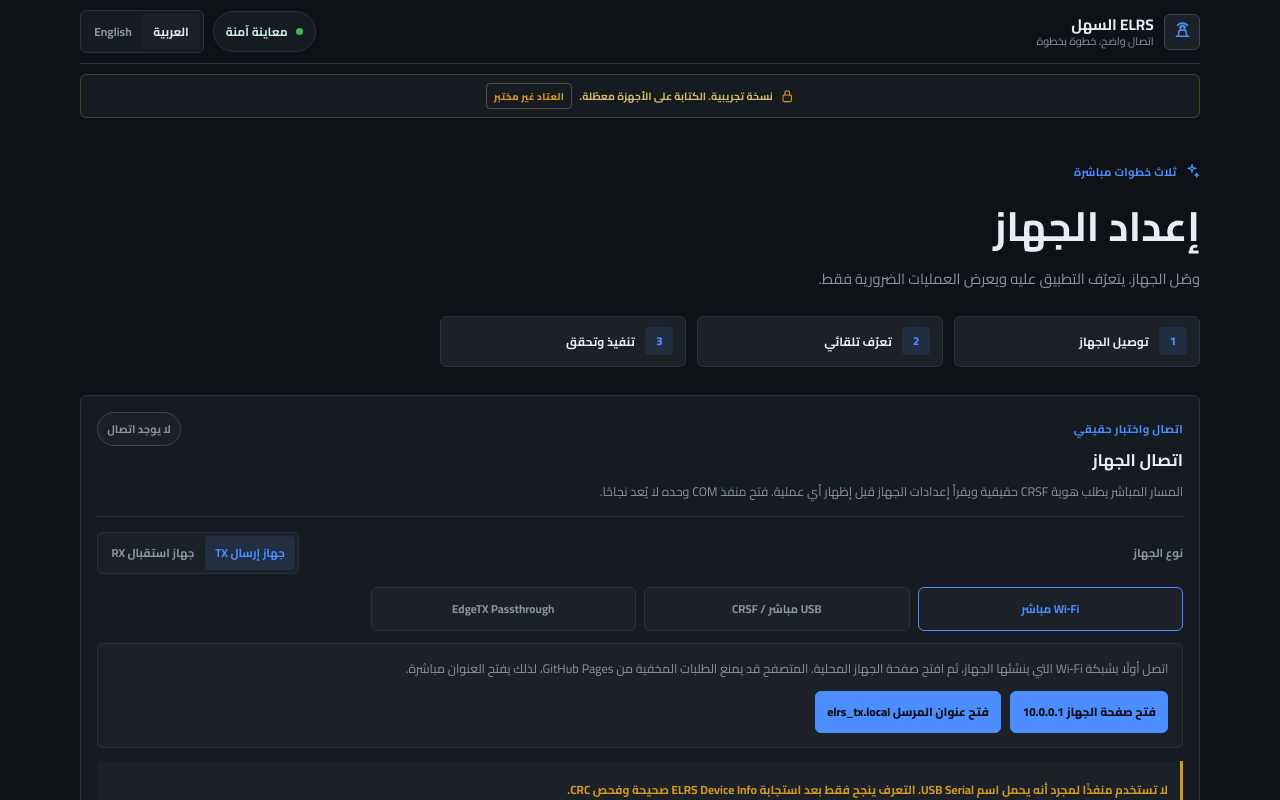
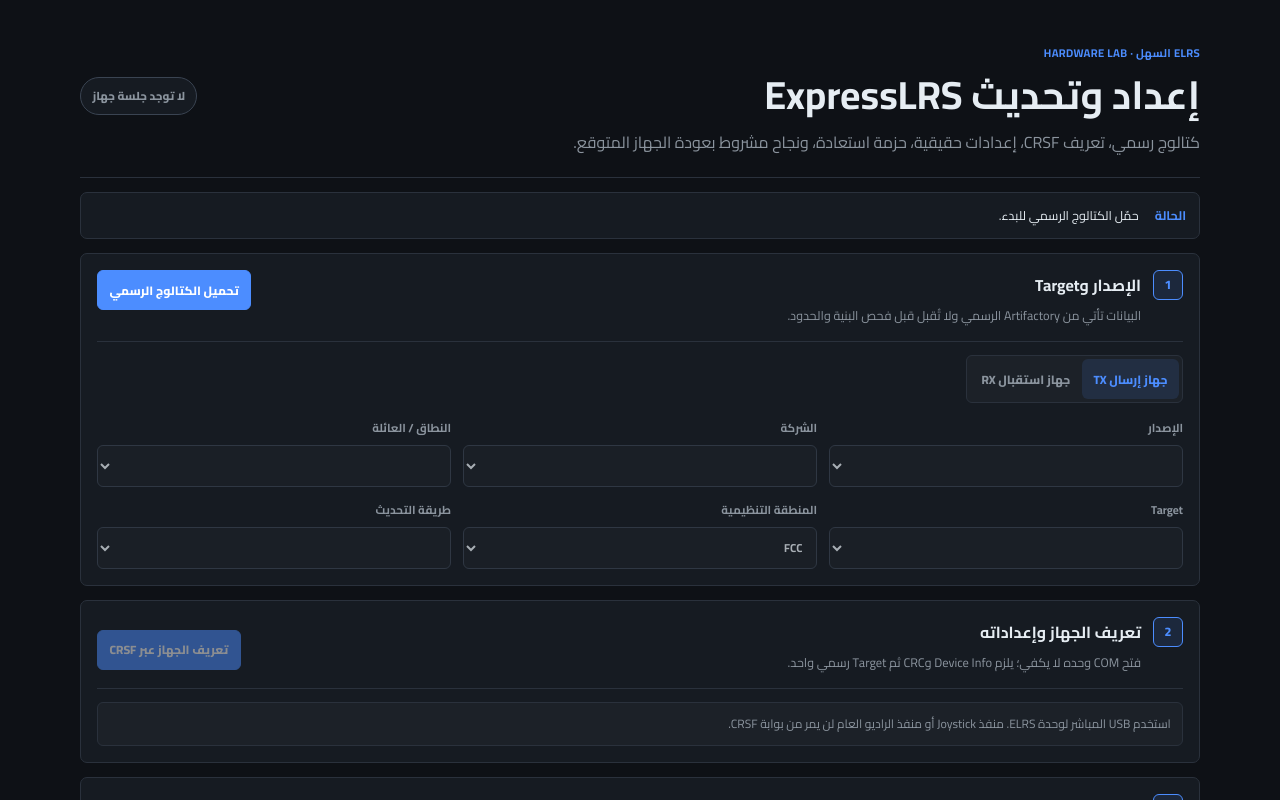
Before and after one commit to FPVARABIC/expresslrs-arabic-easy-setup, a React (Vite) app in the folder apps/web/: page / in a window 1280 px wide. Shown: the top 800 px of the page. Built offline with nearby package versions, Linux system fonts and the light colour scheme.

Commit message:
feat(parity): make the real hardware workflow the primary application

```diff
--- a/apps/web/src/main.tsx
+++ b/apps/web/src/main.tsx
@@ -2,18 +2,19 @@
 import { StrictMode } from "react";
 import { createRoot } from "react-dom/client";
 import { defaultLocale, getDirection } from "@elrs-easy/i18n";
-import { App } from "./App";
 import { AppErrorBoundary } from "./components/AppErrorBoundary";
-import { DeviceConnectionHub } from "./components/DeviceConnectionHub";
+import { ExpressLrsParityWorkbench } from "./components/ExpressLrsParityWorkbench";
 import { ApplicationUpdateNotice } from "./pwa/ApplicationUpdateNotice";
 import { NetworkModeNotice } from "./pwa/NetworkModeNotice";
 import "./styles.css";
 import "./pwa/pwa.css";
 import "./reference-theme.css";
-import "./connection-hub.css";
+import "./parity-workbench.css";
 
 document.documentElement.lang = defaultLocale;
 document.documentElement.dir = getDirection(defaultLocale);
+
+document.title = "إعداد ExpressLRS بسهولة";
 
 const root = document.getElementById("root");
 
@@ -26,8 +27,7 @@
     <NetworkModeNotice />
     <ApplicationUpdateNotice />
     <AppErrorBoundary>
-      <DeviceConnectionHub />
-      <App />
+      <ExpressLrsParityWorkbench />
     </AppErrorBoundary>
   </StrictMode>,
 );
```
